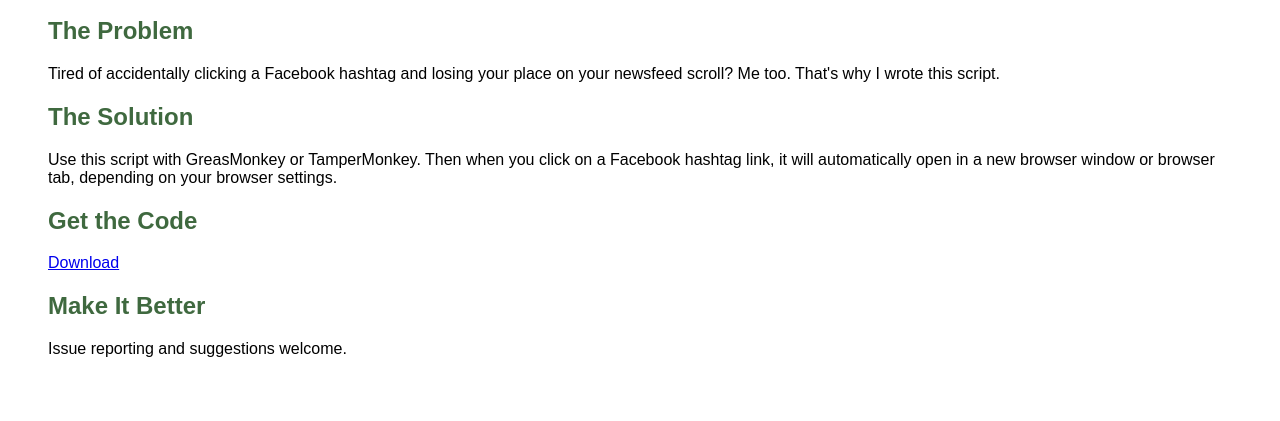
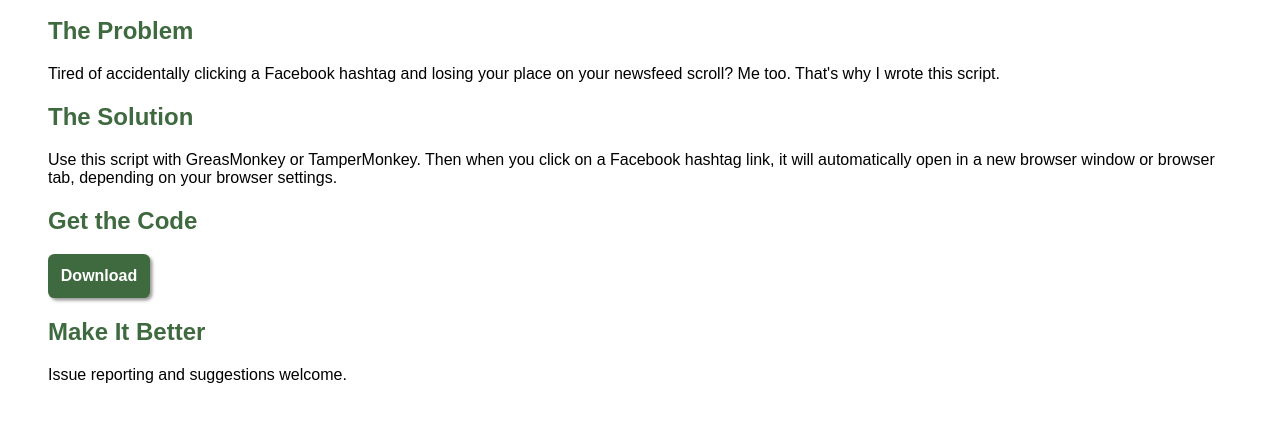
Before and after one commit to emsquared-inc/PopFacebookHashTags, a plain HTML site: page index.html in a window 1280 px wide. Shown: the part 83-504 px from the top of the page. Drawn offline with Linux system fonts and the light colour scheme.

Commit message:
Update index.html
Button styling

```diff
--- a/index.html
+++ b/index.html
@@ -8,6 +8,7 @@
 		body {font-family: sans-serif;margin: 0;padding:5rem 3rem 0 3rem;}
 		h1 {background-color:#8fbc8f;margin:0;color:#fff;text-align:center;line-height:5rem;position:absolute;right:0;left:0;top:0;}
 		h2 {color:#3f693f;}
+		.button-link {background-color: #3f693f;padding: .8rem;text-decoration: none;color: #fff;display: inline-block;border-radius: .4rem;font-weight: bold;box-shadow: .15rem .15rem .2rem rgba(0,0,0,.4);}
 		</style>
 	</head>
 	<body>
```
